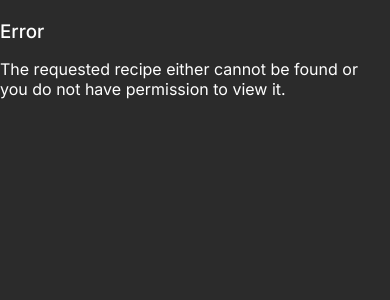
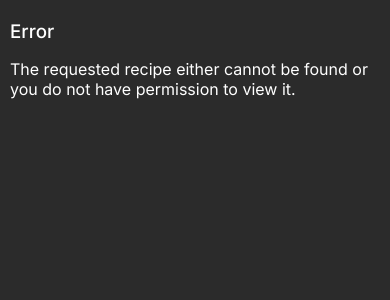
Before and after one commit to alexbates/Tamari, a Flask app: page /recipe/1 in a window 390 px wide. Shown: the part 44-344 px from the top of the page. Run offline with Flask 3, Linux system fonts and the light colour scheme; data that the repository does not hold is empty; some libraries are stand-ins or nearby versions.

Commit message:
Add padding to Recipe Detail / Explore Recipe Detail error messages on mobile

```diff
--- a/app/static/explore-recipe-detail.css
+++ b/app/static/explore-recipe-detail.css
@@ -167,6 +167,7 @@
 	#r-image {width: calc(35% - 10px);}
 	#ingredients {padding-left: 10px; width: calc(50% - 30px);}
 	#instructions {padding-right: 10px; width: calc(50% - 10px);}
+	.recipe-error {padding-left: 10px; padding-right: 10px;}
 }
 @media screen and (max-width: 700px) {
 	#r-detail {float: none; padding-right: 10px; width: calc(100% - 20px);}
--- a/app/static/recipe-detail.css
+++ b/app/static/recipe-detail.css
@@ -290,6 +290,7 @@
 	#r-image {width: calc(35% - 10px);}
 	#ingredients {padding-left: 10px; width: calc(50% - 30px);}
 	#instructions {padding-right: 10px; width: calc(50% - 10px);}
+	.recipe-error {padding-left: 10px; padding-right: 10px;}
 }
 @media screen and (max-width: 700px) {
 	#r-detail {float: none; padding-right: 10px; width: calc(100% - 20px);}
--- a/app/templates/recipe-detail.html
+++ b/app/templates/recipe-detail.html
@@ -148,12 +148,12 @@
 			{% endfor %}
 		</div>
 		{% else %}
-		<h3>Error</h3>
-		<p>The requested recipe either cannot be found or you do not have permission to view it.</p>
+		<h3 class="recipe-error">Error</h3>
+		<p class="recipe-error">The requested recipe either cannot be found or you do not have permission to view it.</p>
 		{% endif %}
 		{% else %}
-		<h3>Error</h3>
-		<p>The requested recipe either cannot be found or you do not have permission to view it.</p>
+		<h3 class="recipe-error">Error</h3>
+		<p class="recipe-error">The requested recipe either cannot be found or you do not have permission to view it.</p>
 		{% endif %}
 	</div>
 </main>
```
Also changed, not shown: app/templates/explore-recipe-detail.html (+5 -5 lines), app/static/recipe-placeholder.png (deleted).
